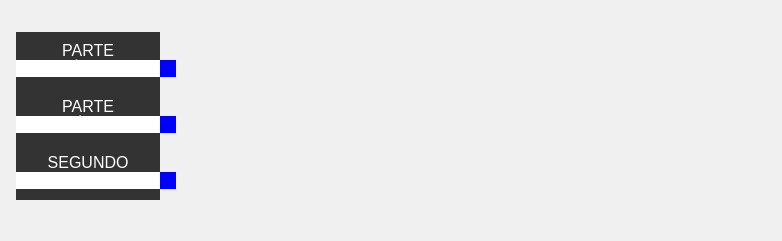
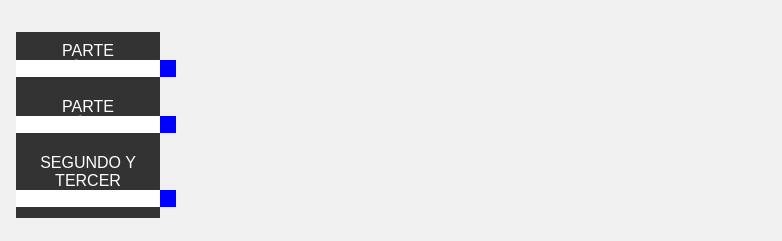
Before and after one commit to tecnologias-cmd/web, a plain HTML site: page sas.html in a window 1280 px wide. Shown: the top 241 px of the page, without its empty margins (0-782 px from the left). Drawn offline with Linux system fonts and the light colour scheme.

Commit message:
Update sas.html

```diff
--- a/sas.html
+++ b/sas.html
@@ -64,7 +64,7 @@
     <ul class="navbar">
         <li><a href="parte practica.html">PARTE PRÁCTICA</a></li>
         <li><a href="parte teorica.html">PARTE TEÓRICA</a></li>
-        <li><a href="segundo parcial.html">SEGUNDO PARCIAL</a></li>
+        <li><a href="segundo parcial.html">SEGUNDO Y TERCER PARCIAL</a></li>
     </ul>
     <h1>Menú</h1>
     <p>Elija qué quiere revisar</p>
```
